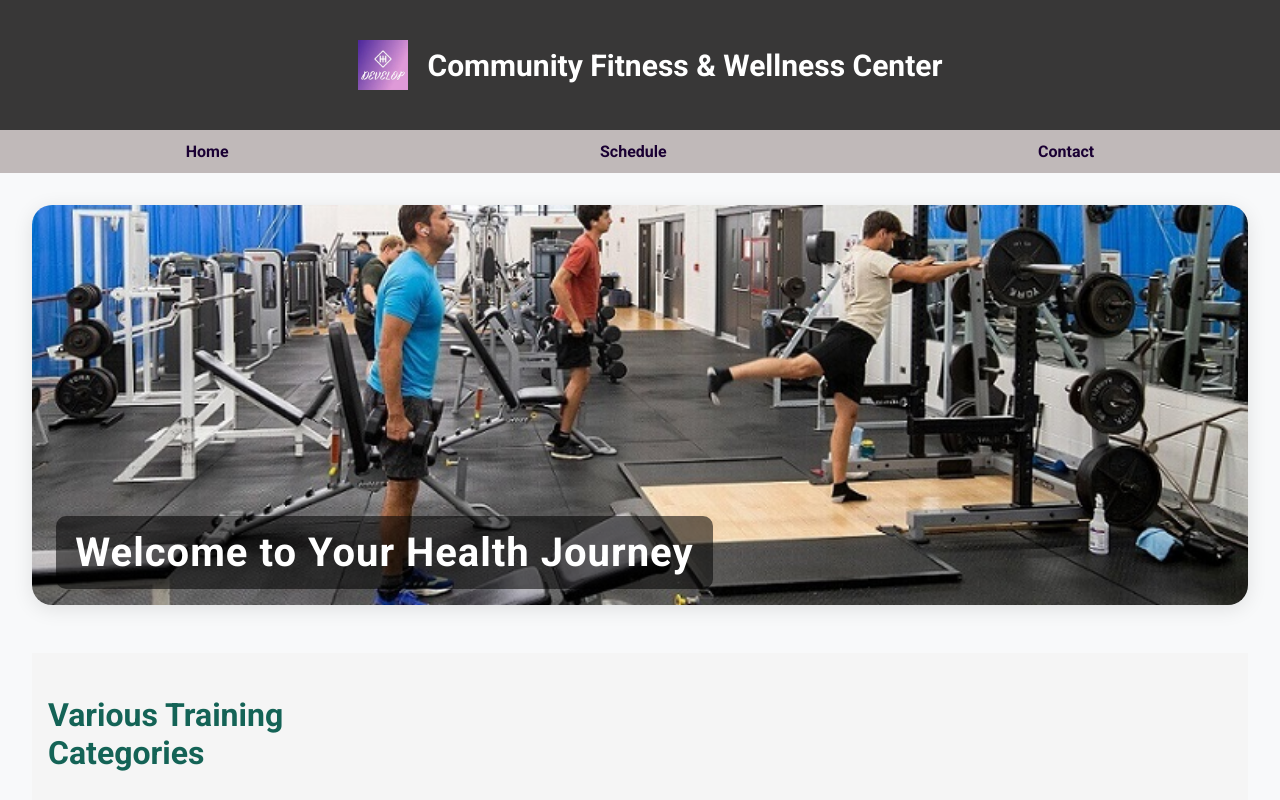
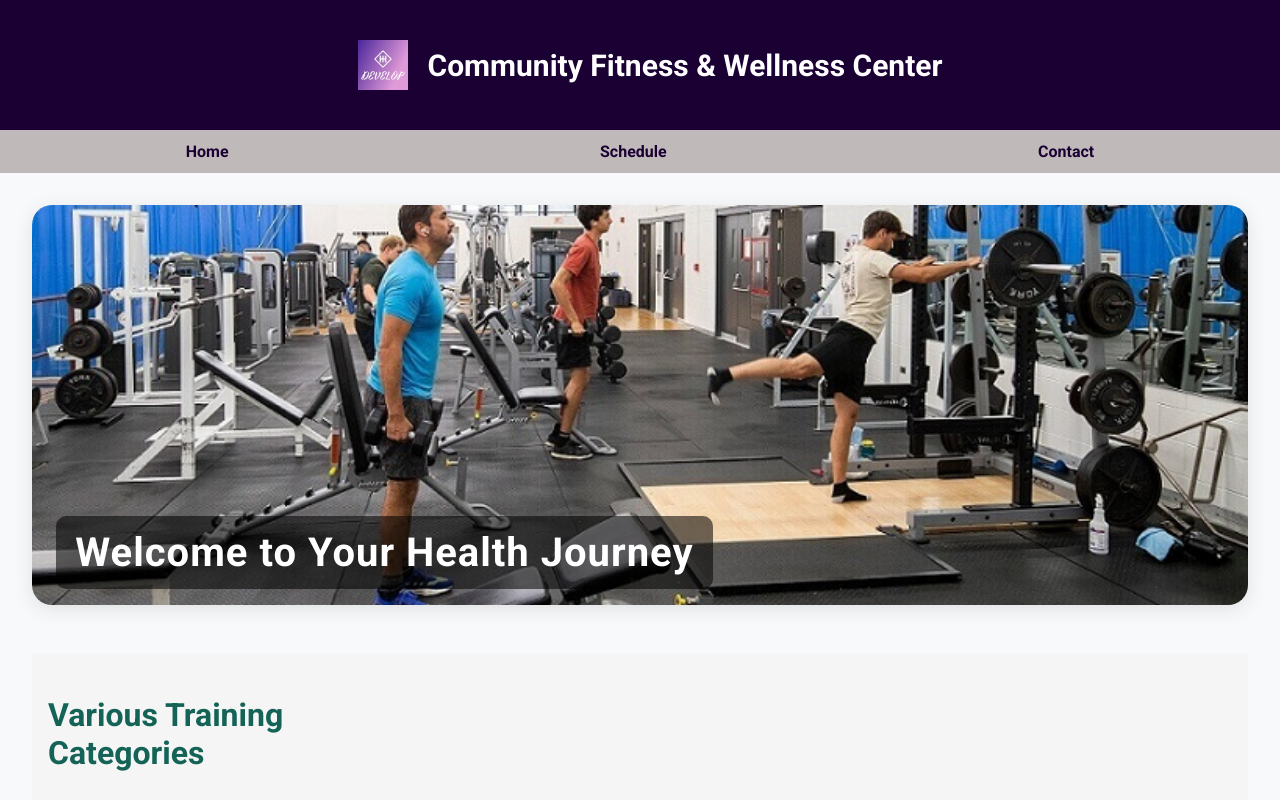
Before and after one commit to Barisitom/wdd231, a plain HTML site: page project/index.html in a window 1280 px wide. Shown: the top 800 px of the page. Drawn offline with Linux system fonts and the light colour scheme; no server answers.

Commit message:
Update styles_small.css

```diff
--- a/project/styles/styles_small.css
+++ b/project/styles/styles_small.css
@@ -2,7 +2,7 @@
 /* Small view styles */
 
 header {
-  background-color: rgb(56, 55, 55);
+  background-color: #1a0033;
 }
 
 .logo {
```
